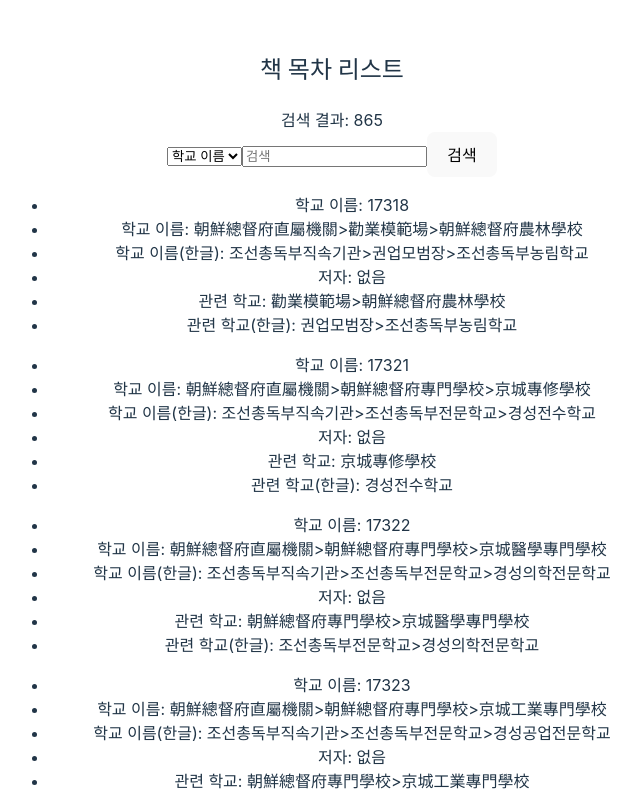
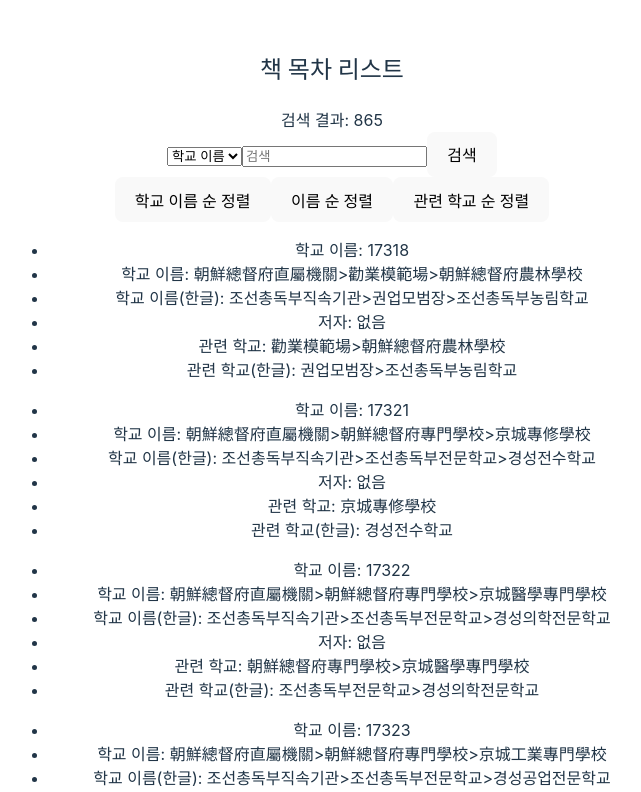
Before and after one commit to Ape07Park/data-test, a React (Vite) app: page /list in a window 1280 px wide. Shown: the top 792 px of the page, without its empty margins (308-949 px from the left). Built offline with nearby package versions, Linux system fonts and the light colour scheme; data requests are answered from the project's data file.

Commit message:
검색 완성

```diff
--- a/src/components/SearchBar.jsx
+++ b/src/components/SearchBar.jsx
@@ -9,8 +9,13 @@ export default function SearchBar({ onSearchParam }) {
 
     const term = useRef("");
     const type = useRef("toc_title_ko");
-    // const sortType = useRef("");
-    // const isDesc = useRef(false);
+
+    // 타입에 따른 정렬
+    const sortType = useRef("");
+    const isDesc = useRef(false);
+
+
+    // TODO 카테고리 변경은 검색 클릭 시 작동하도록 하기
 
     // 검색어 변경 핸들러
     const handleInputChange = (event) => {
@@ -20,7 +25,8 @@ export default function SearchBar({ onSearchParam }) {
     // 타입 변경 핸들러
     const handleType = (e) => {
         type.current = e.target.value;
-        handleSearch();
+        // 검색 버튼 클릭 시 타입 전송
+        // handleSearch()
     }
 
     const onKeyPress = (e) => {
@@ -40,19 +46,19 @@ export default function SearchBar({ onSearchParam }) {
     }, [onSearchParam]);
 
     // 정렬 핸들러
-    // const handleSort = (newSortType) => {
-    //     if (newSortType === sortType.current) {
-    //         isDesc.current = !isDesc.current;
-    //     } else {
-    //         sortType.current = newSortType;
-    //         isDesc.current = false;
-    //     }
-    //     handleSearch();
-    // };
+    const handleSort = (newSortType) => {
+        if (newSortType === sortType.current) {
+            isDesc.current = !isDesc.current;
+        } else {
+            sortType.current = newSortType;
+            isDesc.current = false;
+        }
+        handleSearch();
+    };
 
     return (
         <>
-            <select onChange={handleType} value={type.current}>
+            <select onChange={handleType}>
                 <option value="toc_title_ko">학교 이름</option>
                 <option value="toc_authors">저자</option>
                 <option value="related_schools">관련 학교</option>
@@ -66,28 +72,25 @@ export default function SearchBar({ onSearchParam }) {
             />
             <button onClick={handleSearch}>검색</button>
 
-            {/* <div>
+            <div>
                 <button
                     onClick={() => handleSort('id')}
-                    className={`${styles.sortButton} ${sortType.current === 'id' && styles.active} ${isDesc.current && styles.desc}`}
                 >
-                    id 순 정렬 {sortType.current === 'id' && (isDesc.current ? '↓' : '↑')}
+                    학교 이름 순 정렬 {sortType.current === 'toc_title_ko' && (isDesc.current ? '↓' : '↑')}
                 </button>
 
                 <button
-                    onClick={() => handleSort('title')}
-                    className={`${styles.sortButton} ${sortType.current === 'title' && styles.active} ${isDesc.current && styles.desc}`}
+                    onClick={() => handleSort('toc_authors')}
                 >
-                    이름 순 정렬 {sortType.current === 'title' && (isDesc.current ? '↓' : '↑')}
+                    이름 순 정렬 {sortType.current === 'toc_authors' && (isDesc.current ? '↓' : '↑')}
                 </button>
 
                 <button
-                    onClick={() => handleSort('body')}
-                    className={`${styles.sortButton} ${sortType.current === 'body' && styles.active} ${isDesc.current && styles.desc}`}
+                    onClick={() => handleSort('related_schools')}
                 >
-                    컨텐츠 순 정렬 {sortType.current === 'body' && (isDesc.current ? '↓' : '↑')}
+                    관련 학교 순 정렬 {sortType.current === 'related_schools' && (isDesc.current ? '↓' : '↑')}
                 </button>
-            </div> */}
+            </div>
 
         </>
     )
--- a/src/pages/TocList.jsx
+++ b/src/pages/TocList.jsx
@@ -148,18 +148,17 @@ export default function TocList() {
         }
 
         let filtered = null;
+        if (searchParams.type === 'related_schools') {
 
-        if (searchParams.type === 'related_schools') {
-            // 검색 로직
-            // 데이터 중 related_schools[0].primaryname_ko
+            // 관련 학교 검색 시
             filtered = origianlTocData.filter(item =>
-                item[type][0].primaryname_ko.includes(searchParams.term)
+                item[searchParams.type][0].primaryname_ko.includes(searchParams.term)
             );
 
         } else {
             // 검색 로직
             filtered = origianlTocData.filter(item =>
-                item[type].includes(searchParams.term)
+                item[searchParams.type].includes(searchParams.term)
             );
         }
 
```
